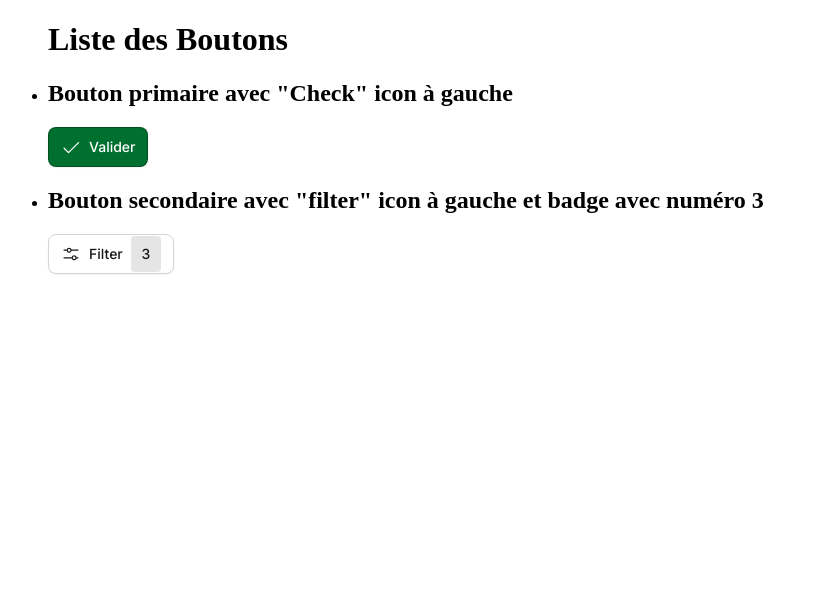
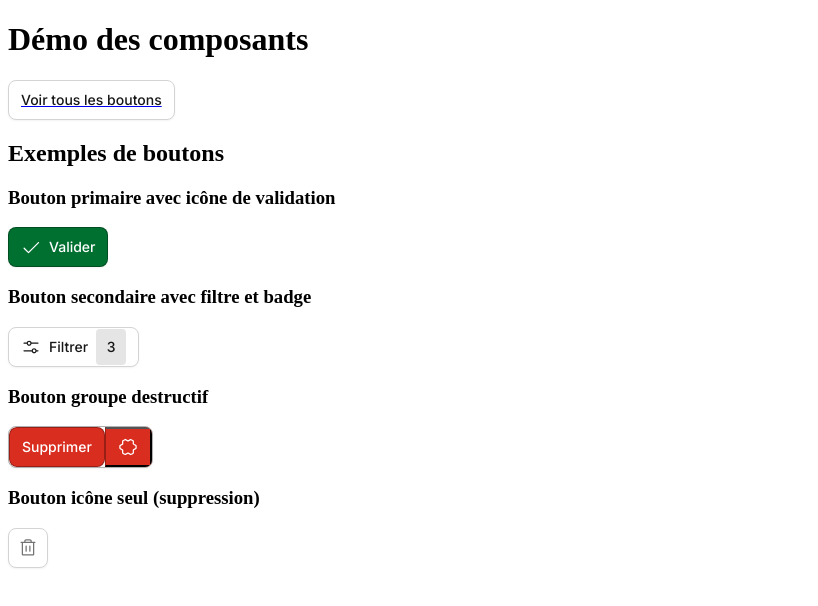
Before and after one commit to gab-hono/test-uxer, a React (Vite) app: page / in a window 1280 px wide. Shown: the top 606 px of the page, without its empty margins (0-818 px from the left). Built offline with nearby package versions, Linux system fonts and the light colour scheme.

Commit message:
Estructuration de page pour une démo

```diff
--- a/src/App.tsx
+++ b/src/App.tsx
@@ -1,38 +1,72 @@
+// src/App.tsx
+
 import './App.css'
+import { Routes, Route } from 'react-router-dom'
+import { Link } from 'react-router-dom'
 import Button from './components/Button/Button'
+import ButtonGroup from './components/Button/ButtonGroup'
 import { CheckIcon } from './components/Icons/CheckIcon'
 import { FilterIcon } from './components/Icons/FilterIcon'
+import { SettingsIcon } from './components/Icons/SettingsIcon'
+import { TrashIcon } from './components/Icons/TrashIcon'
+import Test from './pages/Test'
 
 function App() {
+  return (
+    <Routes>
 
-  return (
-    <>
-    <ul>
-      <h1>Liste des Boutons</h1>
-      <li>
-        <h2>Bouton primaire avec "Check" icon à gauche</h2>
-        <Button
-          variant='primary'
-          size='m'
-          leadingIcon = {<CheckIcon />}
-          >
-            Valider
-        </Button>
-      </li>
+      <Route path="/" element={
+        <main>
+          <h1>Démo des composants</h1>
 
-      <li>
-        <h2>Bouton secondaire avec "filter" icon à gauche et badge avec numéro 3</h2>
-        <Button
-          variant='secondary'
-          size='m'
-          leadingIcon = {<FilterIcon />}
-          badge={3}>
-            Filter
-          </Button>
-      </li>
-    </ul>
-    </>
+          <nav aria-label="Navigation principale">
+            <Link to="/test">
+              <Button variant="secondary" size="m">
+                Voir tous les boutons
+              </Button>
+            </Link>
+          </nav>
 
+          <section aria-labelledby="exemples-titre">
+            <h2 id="exemples-titre">Exemples de boutons</h2>
+
+            <div>
+              <h3>Bouton primaire avec icône de validation</h3>
+              <Button variant="primary" size="m" leadingIcon={<CheckIcon />}>
+                Valider
+              </Button>
+            </div>
+
+            <div>
+              <h3>Bouton secondaire avec filtre et badge</h3>
+              <Button variant="secondary" size="m" leadingIcon={<FilterIcon />} badge={3}>
+                Filtrer
+              </Button>
+            </div>
+
+            <div>
+              <h3>Bouton groupe destructif</h3>
+              <ButtonGroup variant="destructive" size="m" addonIcon={<SettingsIcon />}>
+                Supprimer
+              </ButtonGroup>
+            </div>
+
+            <div>
+              <h3>Bouton icône seul (suppression)</h3>
+              <Button
+                variant="secondary"
+                iconOnly
+                leadingIcon={<TrashIcon />}
+                aria-label="Supprimer"
+              />
+            </div>
+          </section>
+        </main>
+      } />
+
+      <Route path="/test" element={<Test />} />
+
+    </Routes>
   )
 }
 
```
